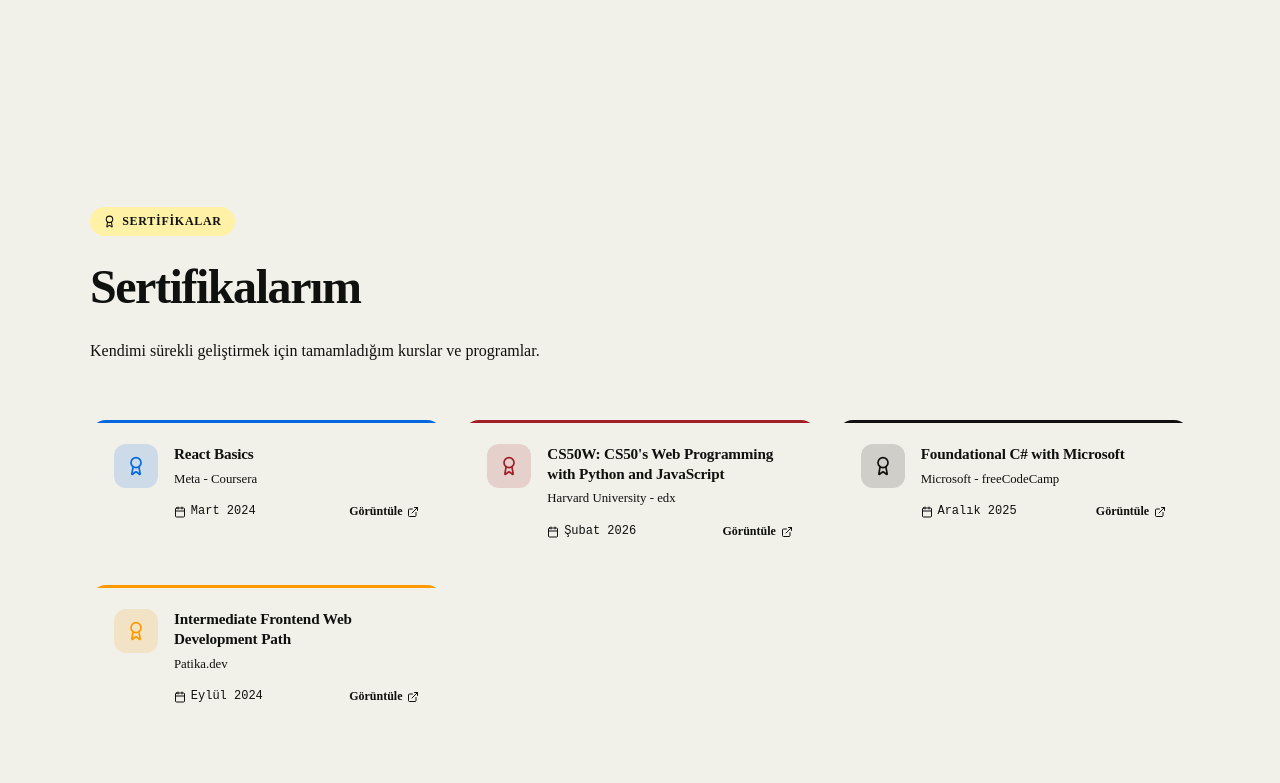
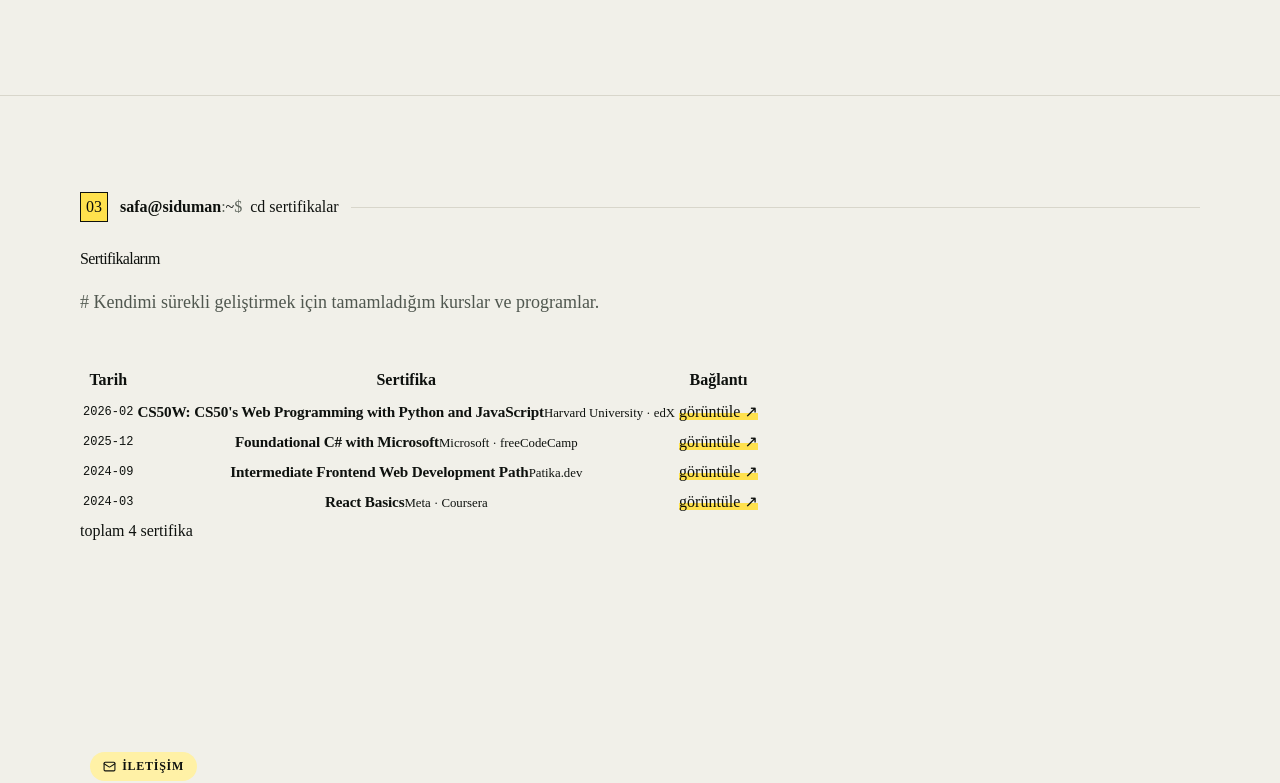
Before and after one commit to sidumandr/sidumandev, a Next.js app: page / in a window 1280 px wide. Shown: the part 2665-3448 px from the top of the page. Built offline with nearby package versions, Linux system fonts and the light colour scheme.

Commit message:
Render certificates as a chronological terminal table

```diff
--- a/src/app/components/Certificates/Certificates.tsx
+++ b/src/app/components/Certificates/Certificates.tsx
@@ -1,95 +1,7 @@
-"use client";
-
-import { Award, ExternalLink, Calendar } from "lucide-react";
+import { certificates } from "@/data/certificates";
+import { SectionHeader } from "../ui/SectionHeader";
+import { TextLink } from "../ui/TextLink";
 import styles from "./certificates.module.css";
-
-const certificates = [
-  {
-    title: "React Basics",
-    issuer: "Meta - Coursera",
-    date: "Mart 2024",
-    credentialUrl: "https://coursera.org/verify/5JXILKJ21THS",
-    color: "#0668E1",
-  },
-  {
-    title: "CS50W: CS50's Web Programming with Python and JavaScript",
-    issuer: "Harvard University - edx",
-    date: "Şubat 2026",
-    credentialUrl:
-      "https://courses.edx.org/certificates/df59c255fe164665abc6584375322d8b",
-    color: "#A01E27",
-  },
-  {
-    title: "Foundational C# with Microsoft",
-    issuer: "Microsoft - freeCodeCamp",
-    date: "Aralık 2025",
-    credentialUrl:
-      "https://www.freecodecamp.org/certification/sidumandr/foundational-c-sharp-with-microsoft",
-  },
-  {
-    title: "Intermediate Frontend Web Development Path",
-    issuer: "Patika.dev",
-    date: "Eylül 2024",
-    credentialUrl: "https://academy.patika.dev/certificates/fc50f94e",
-    color: "#FF9900",
-  },
-];
-
-const Certificates = () => {
-  return (
-    <section className={styles.section} id="certificates">
-      <div className={styles.container}>
-        <div className={styles.header}>
-          <span className={styles.tag}>
-            <Award size={13} />
-            Sertifikalar
-          </span>
-          <h2 className={styles.title}>Sertifikalarım</h2>
-          <p className={styles.subtitle}>
-            Kendimi sürekli geliştirmek için tamamladığım kurslar ve programlar.
-          </p>
-        </div>
-
-        <div className={styles.grid}>
-          {certificates.map((cert, i) => (
-            <div className={styles.card} key={i}>
-              <div
-                className={styles.accent}
-                style={{ "--c": cert.color } as React.CSSProperties}
-              />
-              <div className={styles.cardContent}>
-                <div
-                  className={styles.icon}
-                  style={{ "--c": cert.color } as React.CSSProperties}
-                >
-                  <Award size={20} />
-                </div>
-                <div className={styles.info}>
-                  <h3 className={styles.certTitle}>{cert.title}</h3>
-                  <p className={styles.issuer}>{cert.issuer}</p>
-                  <div className={styles.meta}>
-                    <span className={styles.date}>
-                      <Calendar size={12} />
-                      {cert.date}
-                    </span>
-                    <a
-                      href={cert.credentialUrl}
-                      target="_blank"
-                      rel="noopener noreferrer"
-                      className={styles.credentialLink}
-                    >
-                      Görüntüle
-                      <ExternalLink size={12} />
-                    </a>
-                  </div>
-                </div>
-              </div>
-            </div>
-          ))}
-        </div>
-      </div>
-    </section>
-  );
-};
-
-export default Certificates;
+export default function Certificates() {
+  return <section className="section" id="certificates" aria-labelledby="certificates-title"><div className="container"><SectionHeader index={3} command="cd sertifikalar" title="Sertifikalarım" subtitle="Kendimi sürekli geliştirmek için tamamladığım kurslar ve programlar." id="certificates-title"/><table className={styles.table}><caption className="sr-only">Tamamladığım kurs ve programlar, en yeniden en eskiye</caption><thead><tr><th scope="col">Tarih</th><th scope="col">Sertifika</th><th scope="col">Bağlantı</th></tr></thead><tbody>{certificates.map(cert=><tr key={cert.credentialUrl}><td className={styles.date}><time dateTime={cert.date}>{cert.date}</time></td><th scope="row"><span className={styles.certTitle}>{cert.title}</span><span className={styles.issuer}>{cert.issuer}</span></th><td className={styles.link}><TextLink href={cert.credentialUrl} external accent>görüntüle</TextLink></td></tr>)}</tbody></table><p className={styles.total}>toplam {certificates.length} sertifika</p></div></section>;
+}
```
